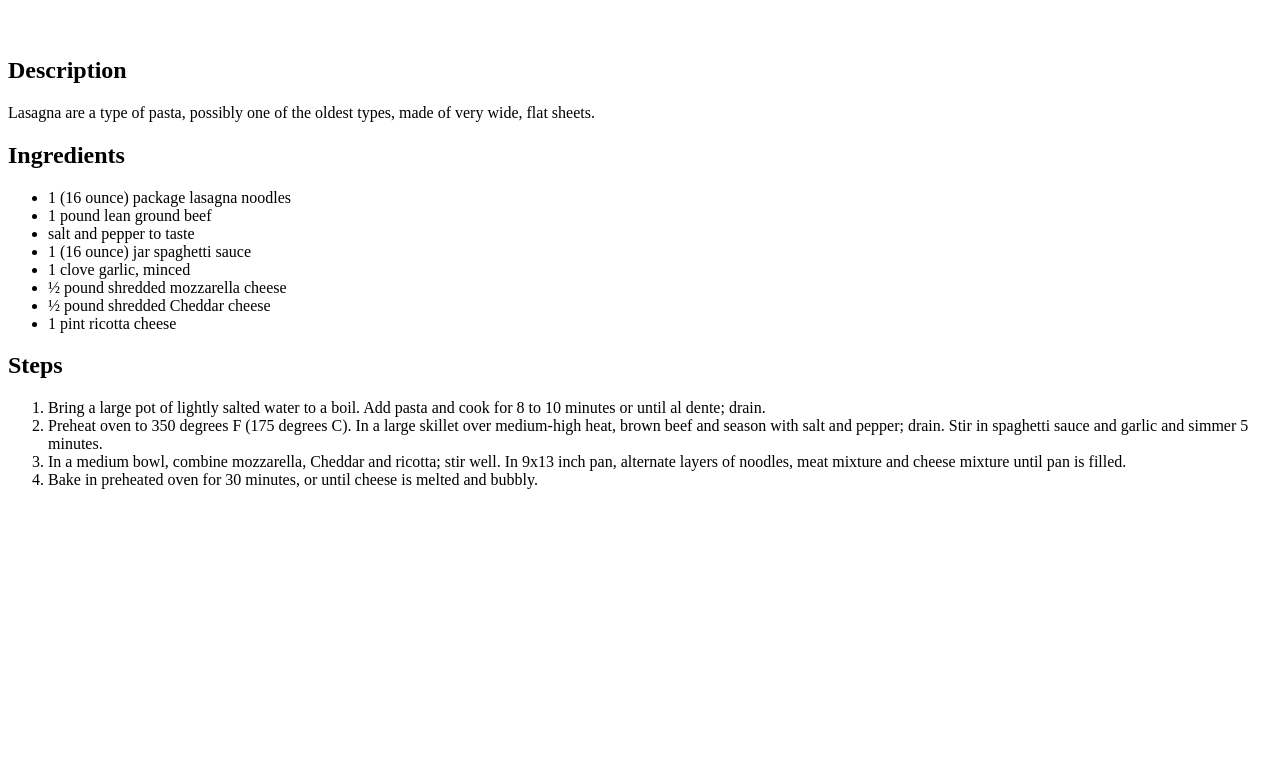
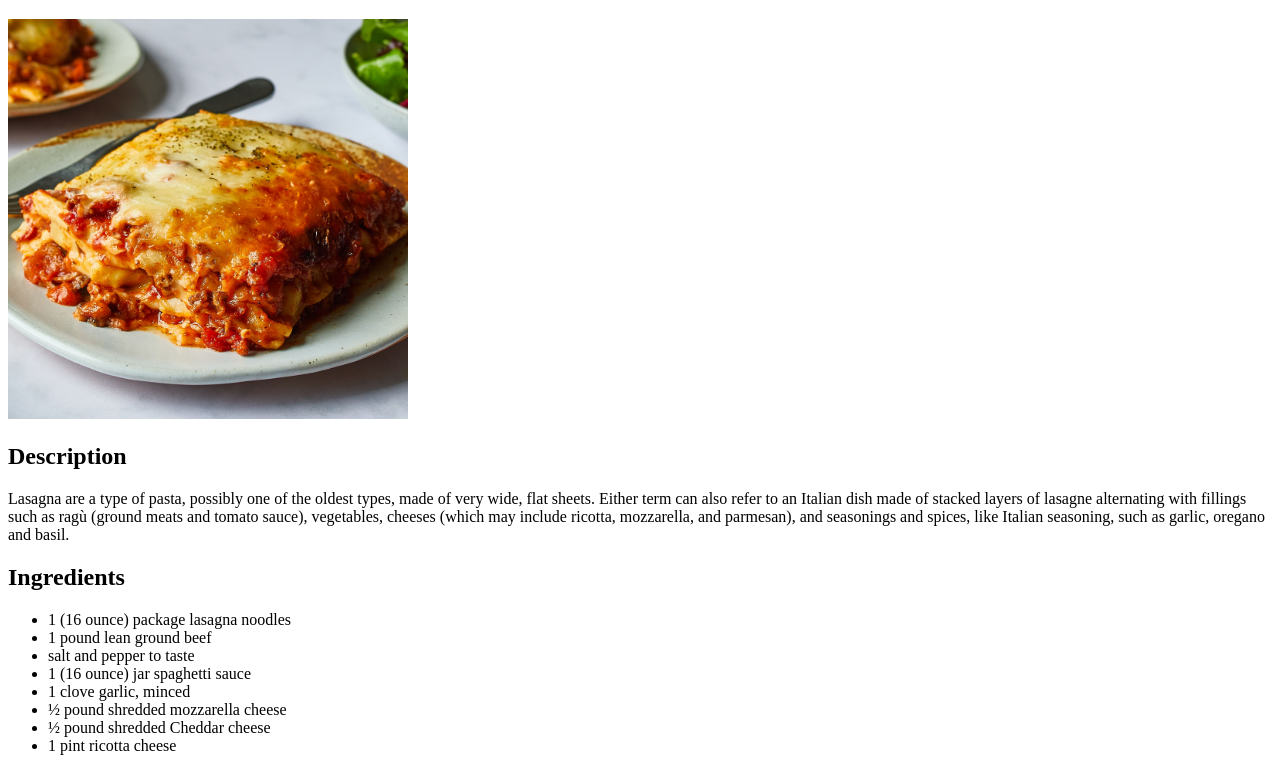
Before and after one commit to DevSharma06/odin-recipes, a plain HTML site: page recipes/lasagna.html in a window 1280 px wide. Shown: the part 61-818 px from the top of the page. Drawn offline with Linux system fonts and the light colour scheme.

Commit message:
Changed the width of the image

```diff
--- a/recipes/lasagna.html
+++ b/recipes/lasagna.html
@@ -5,9 +5,9 @@
     </head>
     <body>
         <h1>Lasagna Recipe</h1>
-        <img src="">
+        <img src="lasagna.jpg" width="400">
         <h2>Description</h2>
-        <p>Lasagna are a type of pasta, possibly one of the oldest types, made of very wide, flat sheets.</p>
+        <p>Lasagna are a type of pasta, possibly one of the oldest types, made of very wide, flat sheets. Either term can also refer to an Italian dish made of stacked layers of lasagne alternating with fillings such as ragù (ground meats and tomato sauce), vegetables, cheeses (which may include ricotta, mozzarella, and parmesan), and seasonings and spices, like Italian seasoning, such as garlic, oregano and basil.</p>
         <h2>Ingredients</h2>
         <ul>
             <li>1 (16 ounce) package lasagna noodles</li>
```
